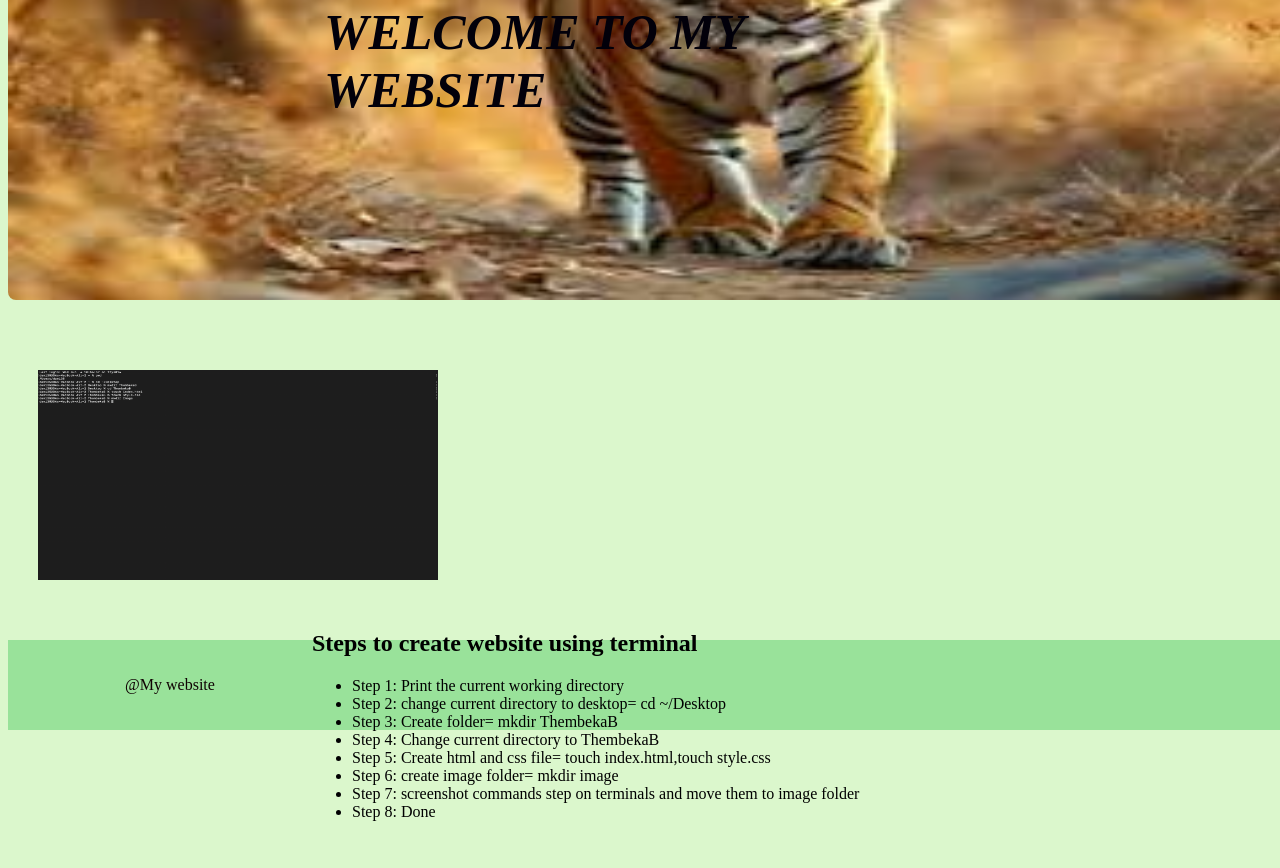
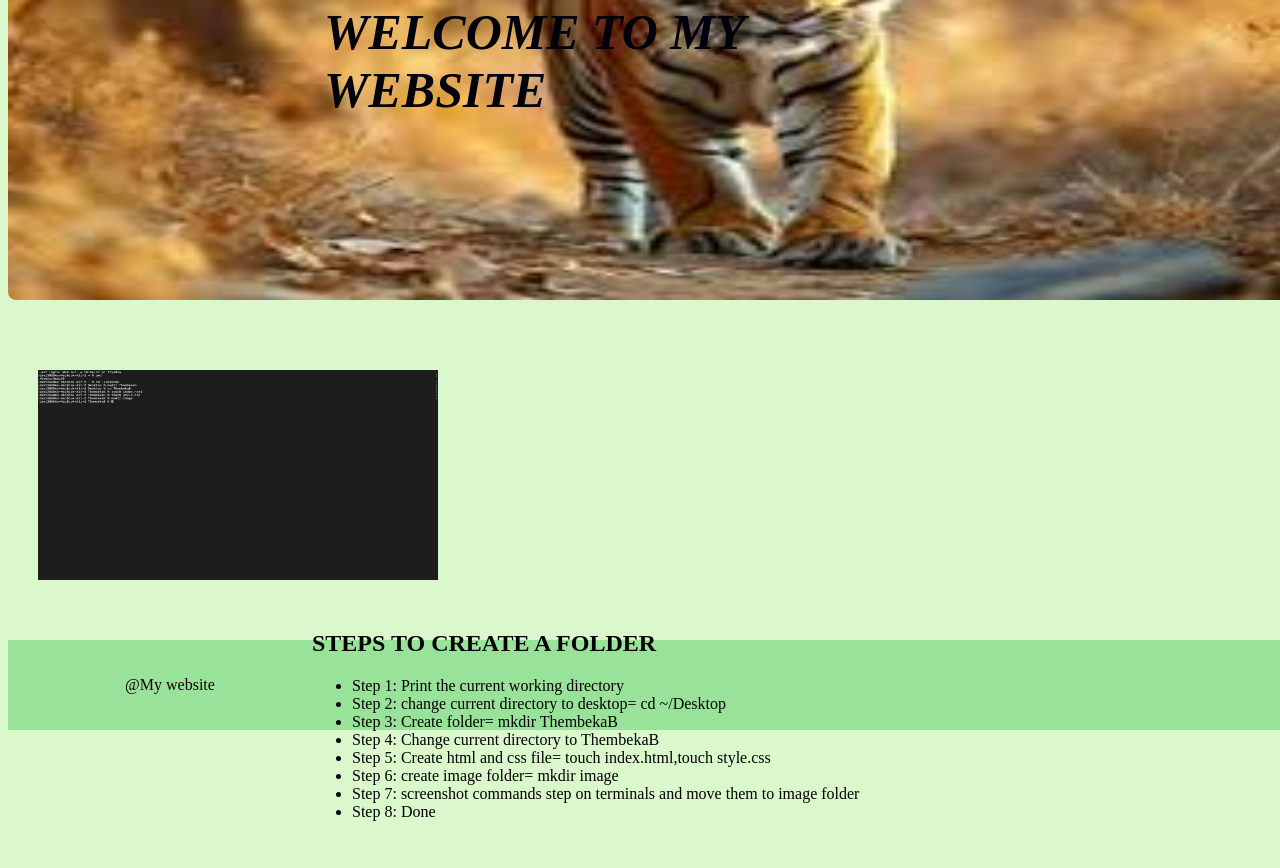
Before and after one commit to Thembeka1/ThembekaB, a plain HTML site: page index.html in a window 1280 px wide. Shown: the part 304-1172 px from the top of the page. Drawn offline with Linux system fonts and the light colour scheme.

Commit message:
update index.html and script.js

```diff
--- a/index.html
+++ b/index.html
@@ -31,7 +31,7 @@
     <section
     class="steps" id="How To">
 
-        <h1>Steps to create website using terminal</h1>
+        <h1>STEPS TO CREATE A FOLDER</h1>
         <ul><Li>Step 1: Print the current working directory</Li>
             <li>Step 2: change current directory to desktop= cd ~/Desktop</li>
             <li>Step 3: Create folder= mkdir ThembekaB</li>
```
Also changed, not shown: script.js (+7 -1 lines).
